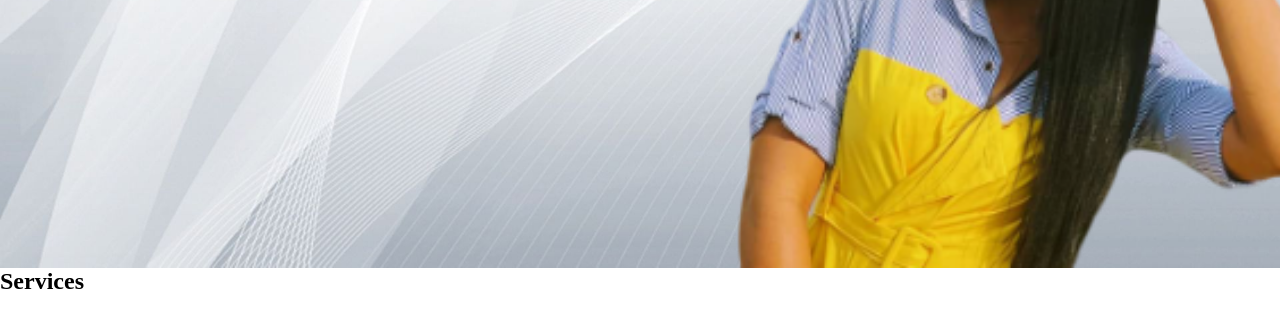
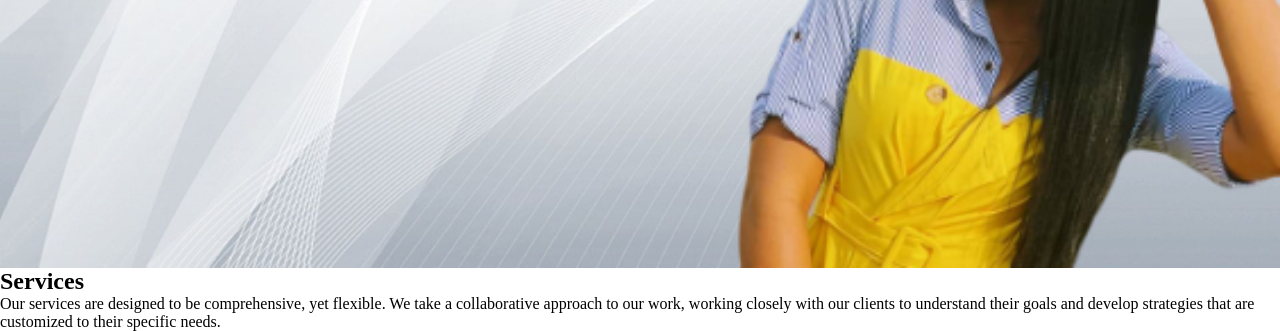
Before and after one commit to Gifftybabe/My-Portfolio-Website, a plain HTML site: page index.html in a window 1280 px wide. Shown: the part 532-863 px from the top of the page. Before the commit the page ends 827 px from the top, so only its background shows below. Drawn offline with nearby package versions, Linux system fonts and the light colour scheme.

Commit message:
Home page

```diff
--- a/index.html
+++ b/index.html
@@ -45,6 +45,7 @@
     <div class="service container">
         <div class="service-top">
             <h1 class="section-title">Serv<span>i</span>ces</h1>
+            <p>Our services are designed to be comprehensive, yet flexible. We take a collaborative approach to our work, working closely with our clients to understand their goals and develop strategies that are customized to their specific needs.</p>
         </div>
         <div class="service-bottom"></div>
     </div>
```
